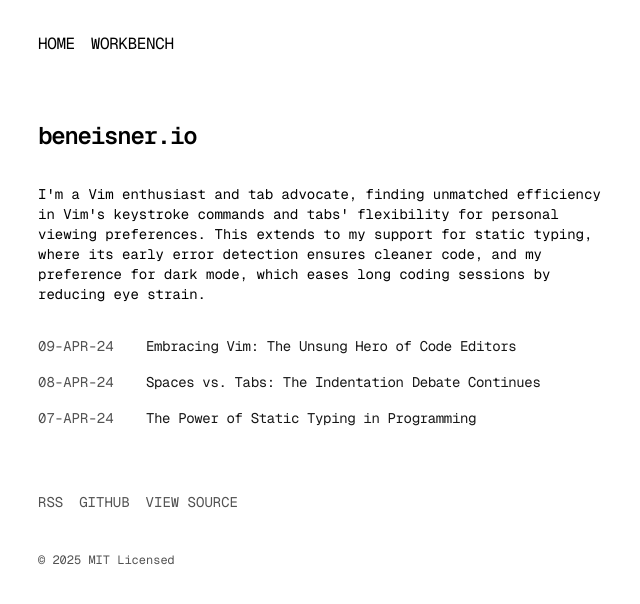
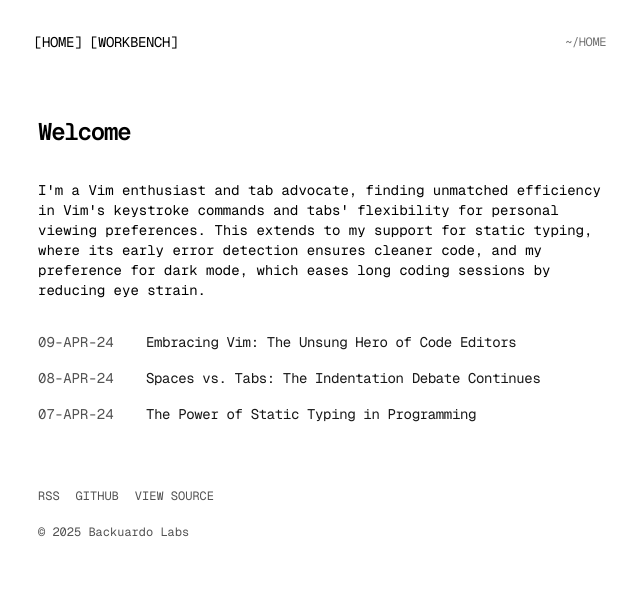
Before and after one commit to backuardo/website, a Next.js app: page / in a window 1280 px wide. Shown: the top 604 px of the page, without its empty margins (314-954 px from the left). Built offline with nearby package versions, Linux system fonts and the light colour scheme.

Commit message:
nav updates

```diff
--- a/app/components/footer.tsx
+++ b/app/components/footer.tsx
@@ -4,7 +4,7 @@ export default function Footer() {
       <ul className="mt-8 flex flex-col space-x-0 space-y-2 text-neutral-600 md:flex-row md:space-x-4 md:space-y-0 dark:text-neutral-300 uppercase">
         <li>
           <a
-            className="flex items-center transition-all hover:text-neutral-800 dark:hover:text-neutral-100 text-sm"
+            className="flex items-center transition-all hover:text-neutral-800 dark:hover:text-neutral-100 text-xs"
             rel="noopener noreferrer"
             target="_blank"
             href="/rss"
@@ -14,7 +14,7 @@ export default function Footer() {
         </li>
         <li>
           <a
-            className="flex items-center transition-all hover:text-neutral-800 dark:hover:text-neutral-100 text-sm"
+            className="flex items-center transition-all hover:text-neutral-800 dark:hover:text-neutral-100 text-xs"
             rel="noopener noreferrer"
             target="_blank"
             href="https://github.com/backuardo"
@@ -24,7 +24,7 @@ export default function Footer() {
         </li>
         <li>
           <a
-            className="flex items-center transition-all hover:text-neutral-800 dark:hover:text-neutral-100 text-sm"
+            className="flex items-center transition-all hover:text-neutral-800 dark:hover:text-neutral-100 text-xs"
             rel="noopener noreferrer"
             target="_blank"
             href="https://github.com/backuardo/website"
@@ -33,8 +33,8 @@ export default function Footer() {
           </a>
         </li>
       </ul>
-      <p className="mt-8 text-neutral-600 dark:text-neutral-300 text-xs">
-        © {new Date().getFullYear()} MIT Licensed
+      <p className="mt-2 text-neutral-600 dark:text-neutral-300 text-xs">
+        © {new Date().getFullYear()} Backuardo Labs
       </p>
     </footer>
   );
--- a/app/components/nav.tsx
+++ b/app/components/nav.tsx
@@ -1,4 +1,7 @@
+"use client";
+
 import Link from "next/link";
+import { usePathname } from "next/navigation";
 
 const navItems = {
   "/": {
@@ -10,6 +13,27 @@ const navItems = {
 };
 
 export function Navbar() {
+  const pathname = usePathname();
+
+  const getBreadcrumb = () => {
+    let breadcrumb = "~";
+    const segments = pathname.split("/").filter(Boolean);
+
+    if (segments.length === 0) {
+      return `${breadcrumb}/HOME`;
+    }
+
+    const formattedSegments = segments.map((segment) =>
+      segment.toUpperCase().replace(/ /g, "-")
+    );
+
+    if (pathname === "/") {
+      return `${breadcrumb}/HOME`;
+    }
+
+    return `${breadcrumb}/${formattedSegments.join("/")}`;
+  };
+
   return (
     <aside className="-ml-[8px] mb-16 tracking-tight">
       <div className="lg:sticky lg:top-20">
@@ -17,18 +41,21 @@ export function Navbar() {
           className="flex flex-row items-start relative px-0 pb-0 fade md:overflow-auto scroll-pr-6 md:relative"
           id="nav"
         >
-          <div className="flex flex-row space-x-0 uppercase">
-            {Object.entries(navItems).map(([path, { name }]) => {
-              return (
+          <div className="flex flex-row uppercase w-full justify-between items-center text-sm">
+            <div className="flex flex-row">
+              {Object.entries(navItems).map(([path, { name }]) => (
                 <Link
                   key={path}
                   href={path}
-                  className="transition-all hover:text-neutral-800 dark:hover:text-neutral-200 flex align-middle relative px-2"
+                  className={`transition-all hover:text-neutral-300 flex align-middle relative px-1`}
                 >
-                  {name}
+                  [{name}]
                 </Link>
-              );
-            })}
+              ))}
+            </div>
+            <span className="flex align-middle relative px-2 text-neutral-500 text-xs">
+              {getBreadcrumb()}
+            </span>
           </div>
         </nav>
       </div>
--- a/app/page.tsx
+++ b/app/page.tsx
@@ -3,9 +3,7 @@ import { BlogPosts } from "app/components/posts";
 export default function Page() {
   return (
     <section>
-      <h1 className="mb-8 text-2xl font-semibold tracking-tighter">
-        beneisner.io
-      </h1>
+      <h1 className="mb-8 text-2xl font-semibold tracking-tighter">Welcome</h1>
       <p className="mb-4 text-sm">
         {`I'm a Vim enthusiast and tab advocate, finding unmatched efficiency in
         Vim's keystroke commands and tabs' flexibility for personal viewing
```
